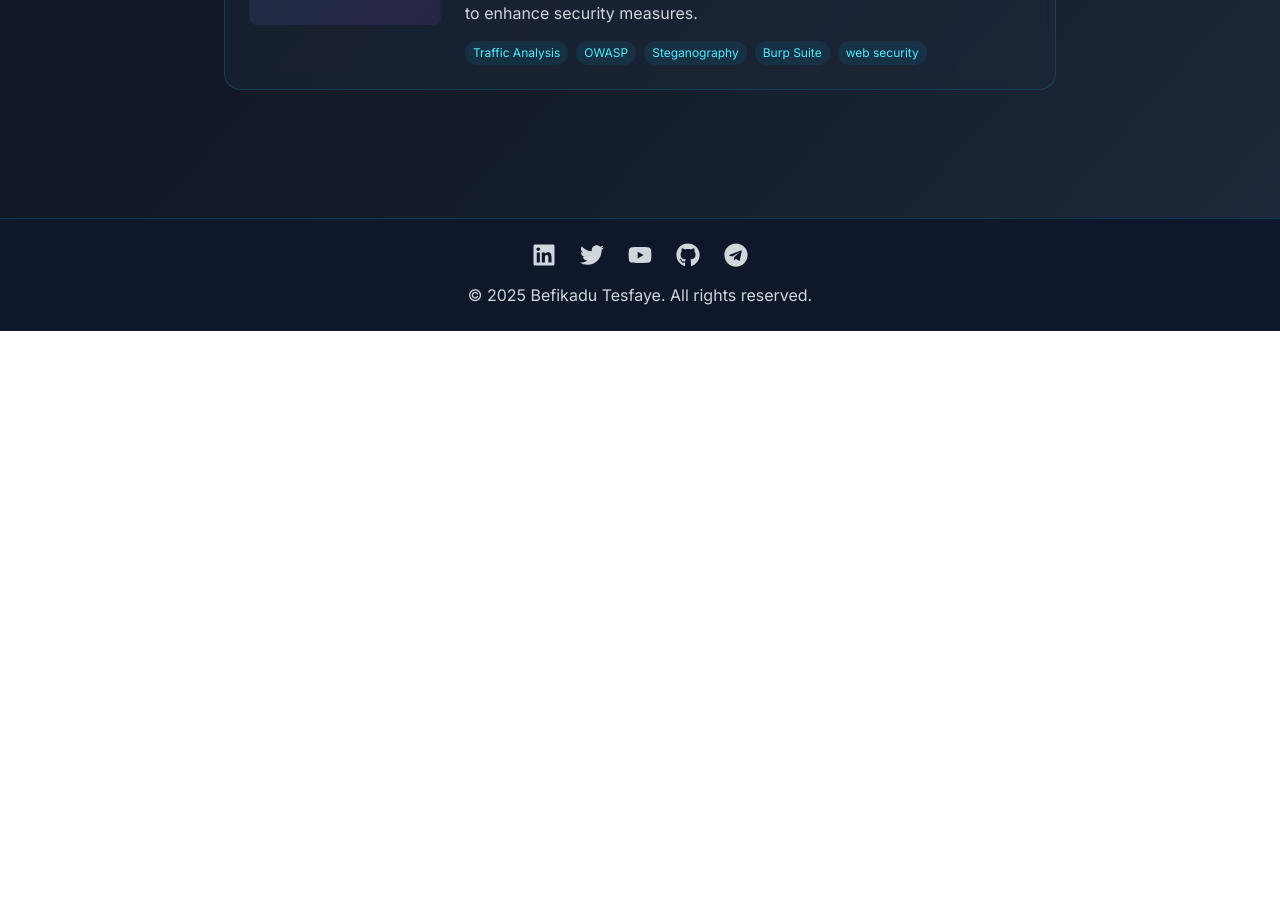
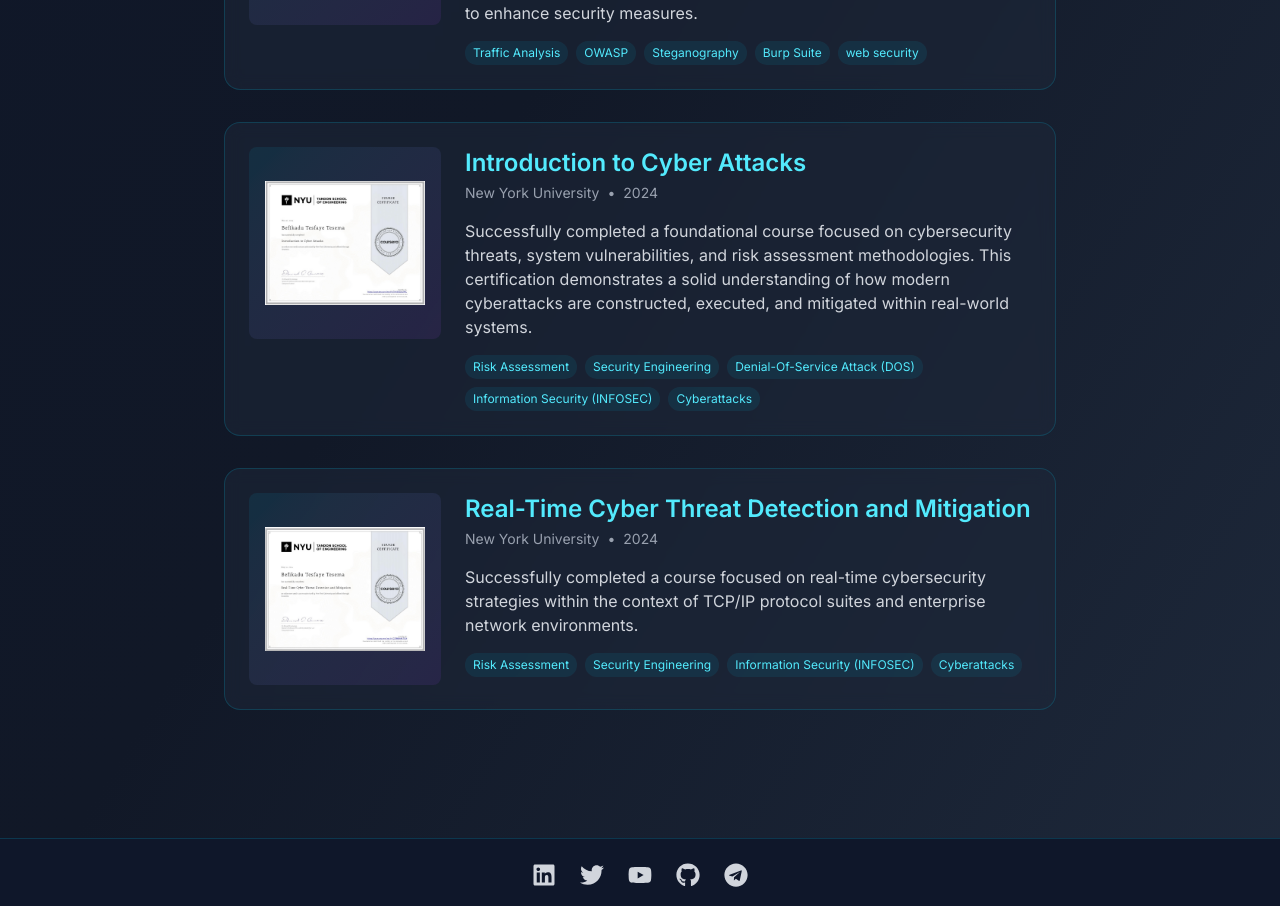
Before and after one commit to 0xfke/befikadu-tesfaye, a Next.js app: page /certifications in a window 1280 px wide. Shown: the part 1120-2026 px from the top of the page. Before the commit the page ends 1451 px from the top, so only its background shows below. Built offline with nearby package versions, Linux system fonts and the light colour scheme.

Commit message:
mid commit

```diff
--- a/app/certifications/[slug]/page.tsx
+++ b/app/certifications/[slug]/page.tsx
@@ -49,6 +49,37 @@ const certifications = {
         "Applying theoretical knowledge through real-world examples taken from past international CTF challenges",
         "Analyzing and solving cybersecurity problems using a hands-on, challenge-driven approach",
         "Gaining exposure to offensive security concepts and methodologies used by ethical hackers and security professionals"
+    ]
+  },
+
+  ICA: {
+    title: "Introduction to Cyber Attacks",
+    issuer: "New York University",
+    date: "2024",
+    image: "/certs/NYU1.png",
+    link: "https://www.coursera.org/account/accomplishments/verify/THK6R35US4XC", // Replace with actual link if available
+    description: "Successfully completed a foundational course focused on cybersecurity threats, system vulnerabilities, and risk assessment methodologies. This certification demonstrates a solid understanding of how modern cyberattacks are constructed, executed, and mitigated within real-world systems.",
+    skills: ["Risk Assessment", "Security Engineering", "Denial-Of-Service Attack (DOS)", "Information Security (INFOSEC)", "Cyberattacks"],
+    details: [
+        "Identifying and analyzing common cybersecurity threats and vulnerabilities",
+        "Applying security models such as the CIA (Confidentiality, Integrity, Availability) triad to real-world threat scenarios",
+        "Conducting basic cybersecurity risk analysis using threat-asset matrices and prioritization techniques",
+        "Mapping cyber threats and vulnerabilities in the context of secure system engineering practices"
+    ]
+  },
+
+  TDM: {
+    title: "Real-Time Cyber Threat Detection and Mitigation",
+    issuer: "New York University",
+    date: "2024",
+    image: "/certs/NYU2.png",
+    link: "https://www.coursera.org/account/accomplishments/verify/CX7MBN4P7FS4", // Replace with actual link if available
+    description: "Successfully completed a course focused on real-time cybersecurity strategies within the context of TCP/IP protocol suites and enterprise network environments.",
+    skills: ["Risk Assessment", "Security Engineering", "Information Security (INFOSEC)", "Cyberattacks"],
+    details: [
+        "Understanding fundamental TCP/IP security vulnerabilities and common network-based attacks",
+        "Gaining insight into Advanced Persistent Threats (APTs), Distributed Denial of Service (DDoS) attacks, and third-party risks targeting enterprise systems",
+        "Exploring the necessity for network security through real-world examples of TCP/IP exploits"
     ]
   }
 
--- a/app/certifications/page.tsx
+++ b/app/certifications/page.tsx
@@ -34,7 +34,30 @@ export default function Certifications() {
       image: "/certs/cybertalents-cysec-bootcamp.jpg",
       description: "This certification from CyberTalents validates my skills in cybersecurity, including Traffic Analysis, OWASP, Steganography, Burp Suite, and web security. The bootcamp provided hands-on experience in analyzing network traffic, identifying web vulnerabilities, and using advanced tools to enhance security measures.",
       skills: ["Traffic Analysis", "OWASP", "Steganography", "Burp Suite", "web security"]
+    },
+
+    // New York University Certification
+    {
+      slug: "ICA",
+      title: "Introduction to Cyber Attacks",
+      issuer: "New York University",
+      date: "2024",
+      image: "/certs/NYU1.png",
+      description: "Successfully completed a foundational course focused on cybersecurity threats, system vulnerabilities, and risk assessment methodologies. This certification demonstrates a solid understanding of how modern cyberattacks are constructed, executed, and mitigated within real-world systems.",
+      skills: ["Risk Assessment", "Security Engineering", "Denial-Of-Service Attack (DOS)", "Information Security (INFOSEC)", "Cyberattacks"]
+    },
+    {
+      slug: "TDM",
+      title: "Real-Time Cyber Threat Detection and Mitigation",
+      issuer: "New York University",
+      date: "2024",
+      image: "/certs/NYU2.png",
+      description: "Successfully completed a course focused on real-time cybersecurity strategies within the context of TCP/IP protocol suites and enterprise network environments.",
+      skills: ["Risk Assessment", "Security Engineering", "Information Security (INFOSEC)", "Cyberattacks"]
     }
+
+    // Add other certifications if any
+
   ];
 
   return (
```
Also changed, not shown: public/certs/NYU1.png (added), public/certs/NYU2.png (added).
